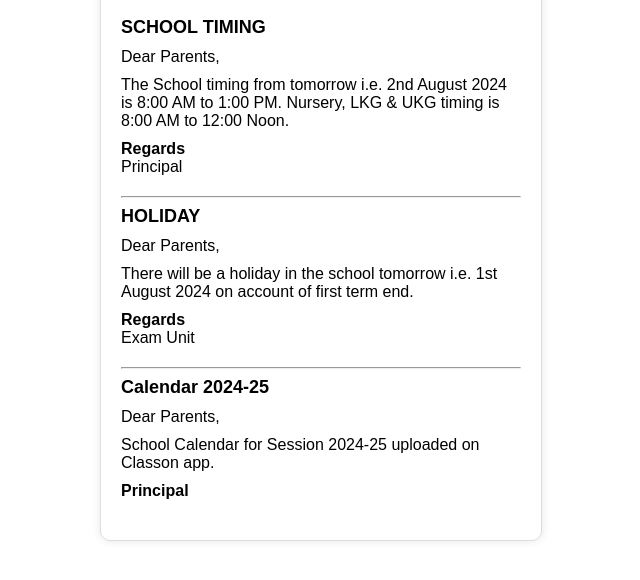
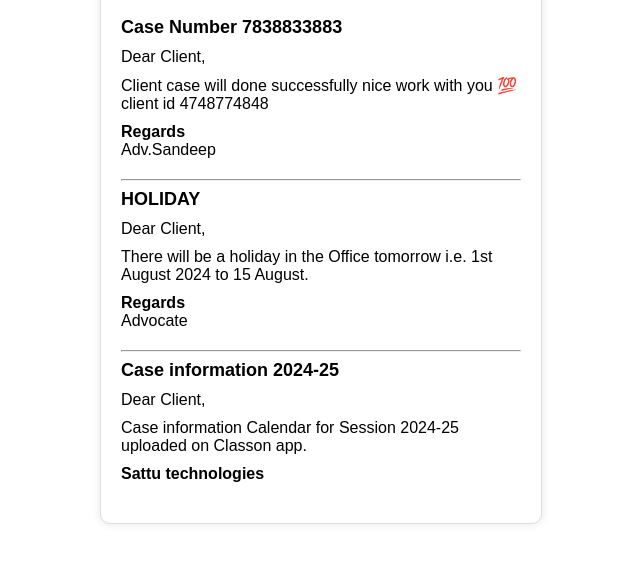
Before and after one commit to SSYBRAND/Notification-class-on-app, a plain HTML site: page index.html in a window 1280 px wide. Shown: the part 72-652 px from the top of the page, without its empty margins (319-959 px from the left). Drawn offline with Linux system fonts and the light colour scheme.

Commit message:
Update index.html

```diff
--- a/index.html
+++ b/index.html
@@ -60,26 +60,26 @@
             <span class="close">×</span>
         </div>
         <div class="notification">
-            <h2>SCHOOL TIMING</h2>
-            <p>Dear Parents,</p>
-            <p>The School timing from tomorrow i.e. 2nd August 2024 is 8:00 AM to 1:00 PM. Nursery, LKG & UKG timing is 8:00 AM to 12:00 Noon.</p>
+            <h2>Case Number 7838833883</h2>
+            <p>Dear Client,</p>
+            <p>Client case will done successfully nice work with you 💯 client id 4748774848 </p>
             <p class="regards">Regards</p>
-            <p>Principal</p>
+            <p>Adv.Sandeep</p>
         </div>
         <hr>
         <div class="notification">
             <h2>HOLIDAY</h2>
-            <p>Dear Parents,</p>
-            <p>There will be a holiday in the school tomorrow i.e. 1st August 2024 on account of first term end.</p>
+            <p>Dear Client,</p>
+            <p>There will be a holiday in the Office tomorrow i.e. 1st August 2024 to 15 August.</p>
             <p class="regards">Regards</p>
-            <p>Exam Unit</p>
+            <p>Advocate</p>
         </div>
         <hr>
         <div class="notification">
-            <h2>Calendar 2024-25</h2>
-            <p>Dear Parents,</p>
-            <p>School Calendar for Session 2024-25 uploaded on Classon app.</p>
-            <p class="regards">Principal</p>
+            <h2>Case information 2024-25</h2>
+            <p>Dear Client,</p>
+            <p>Case information Calendar for Session 2024-25 uploaded on Classon app.</p>
+            <p class="regards">Sattu technologies</p>
         </div>
     </div>
 </body>
```
